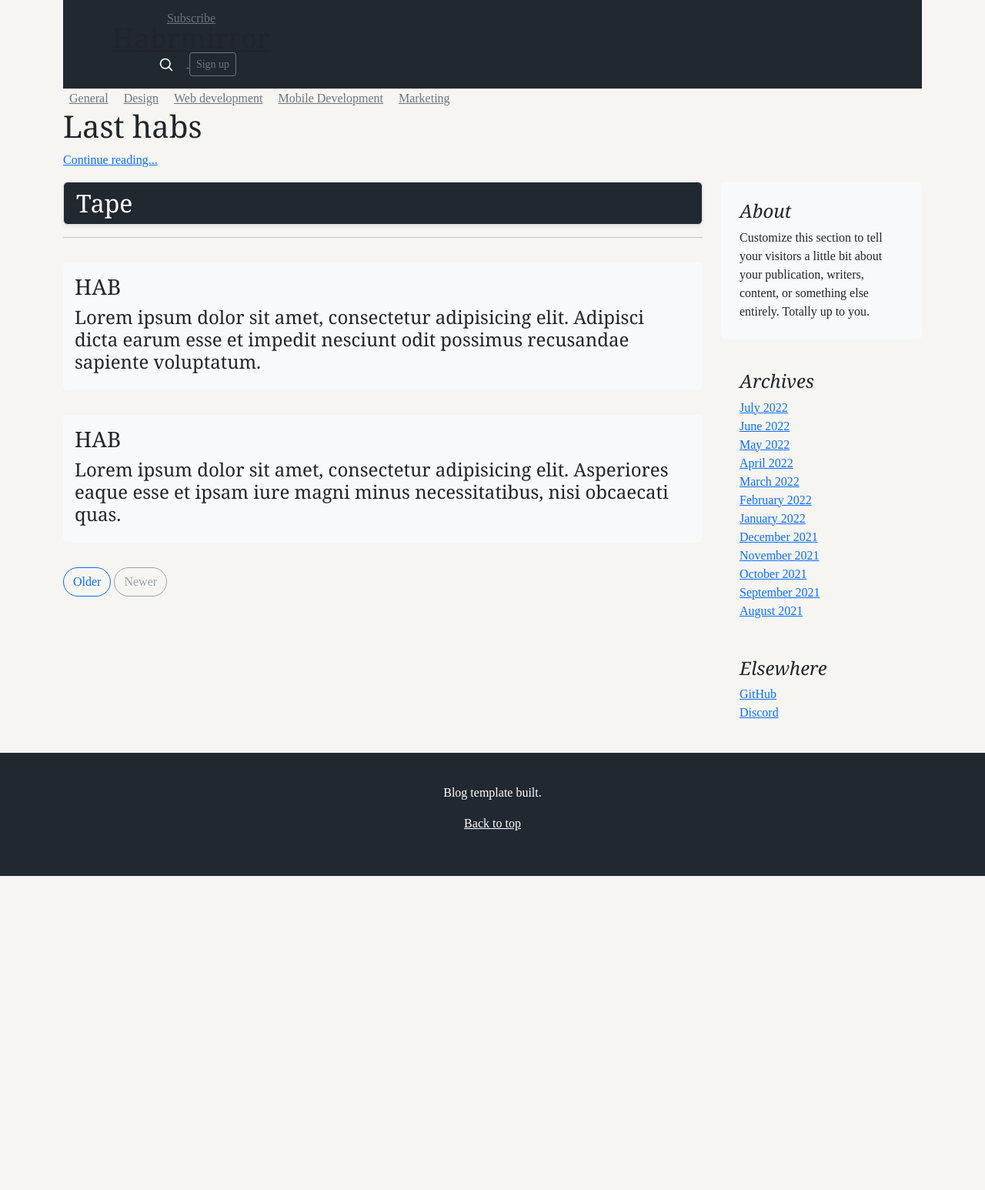
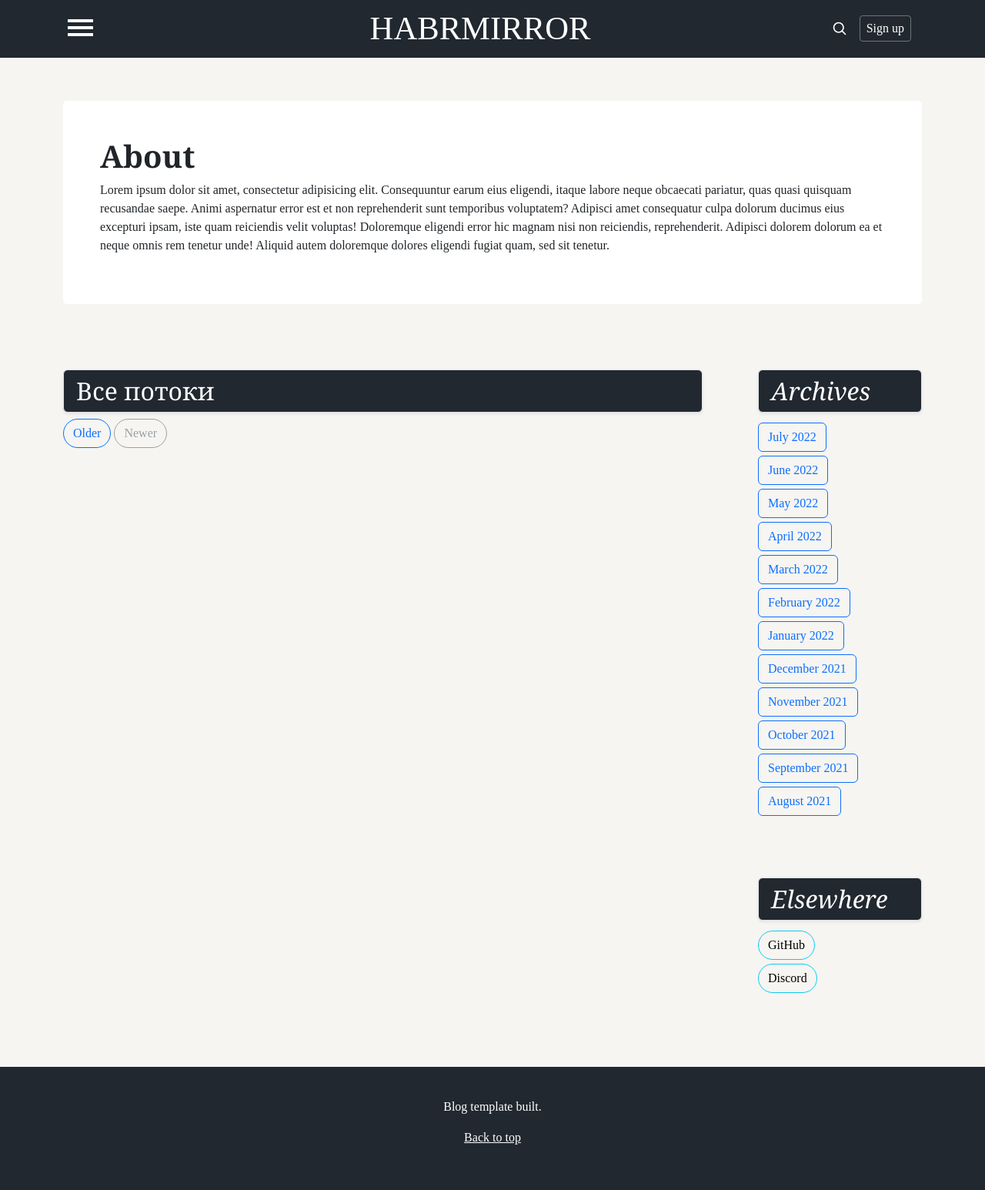
Before and after one commit to VladSemiletov/habrmirror, a Django app: page / in a window 1280 px wide. Shown: the whole page at 77% size. Before the commit the page ends 1138 px from the top, so only its background shows below. Run offline with Django 4.2, Linux system fonts and the light colour scheme; data that the repository does not hold is empty; some libraries are stand-ins or nearby versions.

Commit message:
Скопировал новый шаблон в темплейты mainappб добавл вставку хабу, а так же сокращение основного текста хаба до 150 символов

```diff
--- a/mainapp/templates/mainapp/index.html
+++ b/mainapp/templates/mainapp/index.html
@@ -7,7 +7,7 @@
     <meta name="description" content="">
     <meta name="author" content="Mark Otto, Jacob Thornton, and Bootstrap contributors">
     <meta name="generator" content="Hugo 0.98.0">
-    <title>{{Title}}</title>
+    <title>Habrmirror</title>
 
     <link href="static/css/bootstrap.min.css" rel="stylesheet">
     <link href="static/style.css" rel="stylesheet">
@@ -16,22 +16,40 @@
 
 
   <body>
-    <div class="container">
 
-      <header class="blog_header">
-        <div class="blog_header_main">
+    <div>
+      <nav role="navigation">
+        <div id="menuToggle">
+          <input type="checkbox" />
+          <span></span>
+          <span></span>
+          <span></span>
 
-          <div class="blog_head_left">
-            <a class="link-secondary" href="#">Subscribe</a>
+          <ul id="menu">
+            <a href="{% url 'index' %}"><li>Главная</li></a>
+            <a href="#"><li>Дизайн</li></a>
+            <a href="#"><li>Веб разработка</li></a>
+            <a href="#"><li>Мобильная разработка</li></a>
+            <a href="#"><li>Маркетинг</li></a>
+          </ul>
         </div>
 
-          <div class="blog_head_name">
-            <a class="blog-header-logo text-dark" href="{% url 'index' %}">Habrmirror</a>
+      </nav>
     </div>
 
-          <div class="blog_head_right">
+    <header>
+        <div class="header_center">
+          <a class="header_title"></a>
+        </div>
+        <div class="header_center">
+          <a class="header_title line-after-heading" href="{% url 'index' %}">Habrmirror</a>
+        </div>
+
+
+        <div class="header_right">
           <a class="link-secondary" href="#" aria-label="Search">
-              <svg xmlns="http://www.w3.org/2000/svg"
+            <svg class="mx-3"
+                 xmlns="http://www.w3.org/2000/svg"
                  width="20"
                  height="20"
                  fill="none"
@@ -39,7 +57,6 @@
                  stroke-linecap="round"
                  stroke-linejoin="round"
                  stroke-width="2"
-                   class="mx-3"
                  role="img"
                  viewBox="0 0 24 24">
               <title>Search</title>
@@ -47,81 +64,27 @@
               <path d="M21 21l-5.2-5.2"/>
             </svg>
           </a>
-            <a class="btn btn-sm btn-outline-secondary" href="#">Sign up</a>
+          <a class="btn btn-sm btn-outline-secondary"
+             href="#"
+             style="--bs-btn-color: white; --bs-btn-font-size: 1rem;">Sign up
+          </a>
         </div>
 
       </div>
     </header>
 
 
-      <div class="blog_head_sections">
-        <nav class="blog_head_nav_sections">
-          <a class="p-2 link-secondary" href="index.html">General</a>
-          <a class="p-2 link-secondary" href="index.html">Design</a>
-          <a class="p-2 link-secondary" href="index.html">Web development</a>
-          <a class="p-2 link-secondary" href="index.html">Mobile Development</a>
-          <a class="p-2 link-secondary" href="index.html">Marketing</a>
-        </nav>
-      </div>
-
-    </div>
-
-
     <main class="container">
-      <div class="container_last_habs">
-        <div>
-          <h1 class="title_last_habs">Last habs</h1>
-
-
-          <div class="last_habs_block_parent row">
-            <div class="last_habs_block_child_main">
-
-                {%for i in hab%}
-                    <div class="last_habs_block_child row">
-                <div class="last_habs_block_child_text">
-                  <strong class="last_habs_block_child_text_header">{{i.category}}</strong>
-                  <h3 class="last_habs_block_child_text_title">{{i.title}}</h3>
-                  <div class="last_habs_block_child_data">{{i.creat_time}}</div>
-                  <p class="last_habs_block_child_text_description">
-                    {{i.body}}
-                  </p>
-                  <a href="#" class="last_habs_block_child_text_continue">Continue reading...</a>
-                </div>
-
-              </div>
-                {%endfor%}
-
-<!--              <div class="last_habs_block_child row">-->
-<!--                <div class="last_habs_block_child_text">-->
-<!--                  <strong class="last_habs_block_child_text_header">Design</strong>-->
-<!--                  <h3 class="last_habs_block_child_text_title">Post title</h3>-->
-<!--                  <div class="last_habs_block_child_data">July 19</div>-->
-<!--                  <p class="last_habs_block_child_text_description">-->
-<!--                    This is a wider card with supporting text below as a natural lead-in to additional content.-->
-<!--                  </p>-->
-<!--                  <a href="#" class="last_habs_block_child_text_continue">Continue reading...</a>-->
-<!--                </div>-->
-<!--                <div class="last_habs_block_child_block">-->
-<!--                  <svg class="last_habs_block_child_block_svg"-->
-<!--                       width="200"-->
-<!--                       height="100%"-->
-<!--                       xmlns="http://www.w3.org/2000/svg"-->
-<!--                       role="img"-->
-<!--                       aria-label="Placeholder: Thumbnail"-->
-<!--                       preserveAspectRatio="xMidYMid slice"-->
-<!--                       focusable="false">-->
-<!--                    <title>Placeholder</title>-->
-<!--                    <rect width="100%" height="100%" fill="#55595c"/>-->
-<!--                    <text x="50%" y="50%" fill="#eceeef" dy=".3em">Thumbnail</text>-->
-<!--                  </svg>-->
-<!--                </div>-->
-<!--              </div>-->
-
-
-            </div>
-          </div>
-          <p class="last_habs_block_continue_r">
-            <a class="last_habs_block_continue_r_text" href="#">Continue reading...</a>
+      <div class="container_main">
+        <div class="container_main_block">
+          <h4 class="container_main_block_title"><b>About</b></h4>
+            <p class="container_main_block_text">
+              Lorem ipsum dolor sit amet, consectetur adipisicing elit. Consequuntur earum eius eligendi,
+              itaque labore neque obcaecati pariatur, quas quasi quisquam recusandae saepe. Animi aspernatur
+              error est et non reprehenderit sunt temporibus voluptatem? Adipisci amet consequatur culpa
+              dolorum ducimus eius excepturi ipsam, iste quam reiciendis velit voluptas! Doloremque eligendi
+              error hic magnam nisi non reiciendis, reprehenderit. Adipisci dolorem dolorum ea et neque omnis
+              rem tenetur unde! Aliquid autem doloremque dolores eligendi fugiat quam, sed sit tenetur.
             </p>
         </div>
       </div>
@@ -129,28 +92,36 @@
 
       <div class="row">
         <div class="main_center_block">
-          <h2 class="main_center_block_title">Tape</h2>
+          <h2 class="main_center_block_title">Все потоки</h2>
+
+          {%for i in hab%}
           <hr>
+          <article class="main_center_block_hab">
+            <p class="main_center_block_hab_date_publ">Опубликовал: {{i.AUTHOR}} {{i.creat_time}} </p>
+            <h3 class="main_center_block_hab_text"><b>
+              {{i.title}}
+            </b></h3>
+            <p class="main_center_block_hab_date_publ">Тема: <a href="href">{{i.category}}</a></p>
 
-          <article class="main_center_block_hab">
-            <h3>
-              HAB
-            </h3>
-            <h4>
-              Lorem ipsum dolor sit amet, consectetur adipisicing elit. Adipisci dicta earum esse et impedit
-              nesciunt odit possimus recusandae sapiente voluptatum.
+<!--            <div class="demo">-->
+<!--              <div class="main_center_block_hab_img_grid">-->
+<!--                <div class="wrapper">-->
+<!--                  <img class="main_center_block_hab_img" src="https://kartinkin.net/uploads/posts/2021-07/1625571446_4-kartinkin-com-p-elektrotekhnika-fon-krasivie-foni-4.jpg">-->
+<!--                </div>-->
+<!--              </div>-->
+<!--            </div>-->
+
+            <h4 class="main_center_block_hab_text">
+              {{i.body|slice:":150"}}...
             </h4>
+            <div class="main_center_block_hab_bottoms">
+              <div class="main_center_block_hab_btm"><a class="main_center_block_hab_btm_a" href="">Лайк</a></div>
+              <div class="main_center_block_hab_btm"><a class="main_center_block_hab_btm_a" href="">Комментарии</a></div>
+            </div>
           </article>
+          {%endfor%}
+<!--          -->
 
-          <article class="main_center_block_hab">
-            <h3>
-              HAB
-            </h3>
-            <h4>
-              Lorem ipsum dolor sit amet, consectetur adipisicing elit. Asperiores eaque esse et ipsam iure magni
-              minus necessitatibus, nisi obcaecati quas.
-            </h4>
-          </article>
 
           <nav class="blog-pagination" aria-label="Pagination">
             <a class="btn btn-outline-primary rounded-pill" href="#">Older</a>
@@ -161,39 +132,33 @@
 
         <div class="main_right_block">
           <div class="position-sticky" style="top: 2rem;">
-            <div class="p-4 mb-3 bg-light rounded">
-              <h4 class="fst-italic">About</h4>
 
-              <p class="mb-0">
-                Customize this section to tell your visitors a little bit about your publication, writers, content,
-                or something else entirely. Totally up to you.
-              </p>
 
-            </div>
-
-            <div class="p-4">
-              <h4 class="fst-italic">Archives</h4>
+            <div class="padding_blocks">
+              <h4 class="fst-italic main_center_block_title">Archives</h4>
               <ol class="list-unstyled mb-0">
-                <li><a href="#">July 2022</a></li>
-                <li><a href="#">June 2022</a></li>
-                <li><a href="#">May 2022</a></li>
-                <li><a href="#">April 2022</a></li>
-                <li><a href="#">March 2022</a></li>
-                <li><a href="#">February 2022</a></li>
-                <li><a href="#">January 2022</a></li>
-                <li><a href="#">December 2021</a></li>
-                <li><a href="#">November 2021</a></li>
-                <li><a href="#">October 2021</a></li>
-                <li><a href="#">September 2021</a></li>
-                <li><a href="#">August 2021</a></li>
+                <li><a class="btn btn-outline-primary main_right_block_li" href="#">July 2022</a></li>
+                <li><a class="btn btn-outline-primary main_right_block_li" href="#">June 2022</a></li>
+                <li><a class="btn btn-outline-primary main_right_block_li" href="#">May 2022</a></li>
+                <li><a class="btn btn-outline-primary main_right_block_li" href="#">April 2022</a></li>
+                <li><a class="btn btn-outline-primary main_right_block_li" href="#">March 2022</a></li>
+                <li><a class="btn btn-outline-primary main_right_block_li" href="#">February 2022</a></li>
+                <li><a class="btn btn-outline-primary main_right_block_li" href="#">January 2022</a></li>
+                <li><a class="btn btn-outline-primary main_right_block_li" href="#">December 2021</a></li>
+                <li><a class="btn btn-outline-primary main_right_block_li" href="#">November 2021</a></li>
+                <li><a class="btn btn-outline-primary main_right_block_li" href="#">October 2021</a></li>
+                <li><a class="btn btn-outline-primary main_right_block_li" href="#">September 2021</a></li>
+                <li><a class="btn btn-outline-primary main_right_block_li" href="#">August 2021</a></li>
               </ol>
             </div>
 
-            <div class="p-4">
-              <h4 class="fst-italic">Elsewhere</h4>
+            <div class="padding_blocks">
+              <h4 class="fst-italic main_center_block_title">Elsewhere</h4>
               <ol class="list-unstyled">
-                <li><a href="https://github.com/VladSemiletov/habrmirror">GitHub</a></li>
-                <li><a href="https://discord.gg/qt2JH2g4">Discord</a></li>
+                <li><a class="btn btn-outline-info rounded-pill main_right_block_li"
+                       href="https://github.com/VladSemiletov/habrmirror" style="color: black;">GitHub</a></li>
+                <li><a class="btn btn-outline-info rounded-pill main_right_block_li"
+                       href="https://discord.gg/qt2JH2g4" style="color: black;">Discord</a></li>
               </ol>
             </div>
           </div>
@@ -201,7 +166,6 @@
       </div>
 
     </main>
-
 
     <footer class="blog_footer">
       <p>Blog template built.</p>
```
Lines whose indentation alone changed are shown as unchanged.
